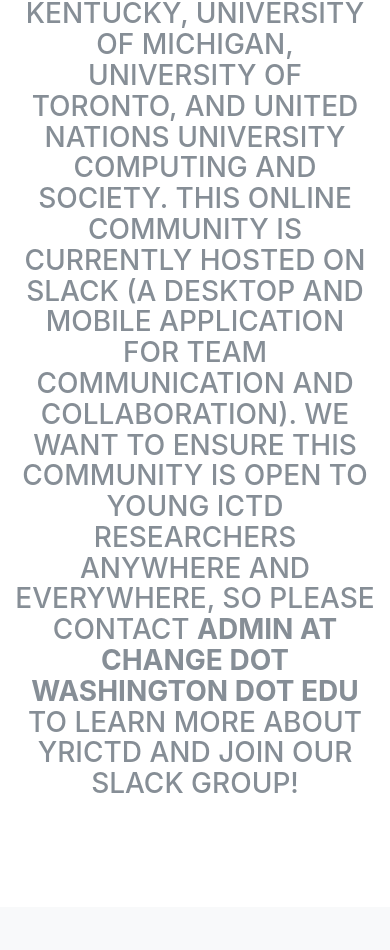
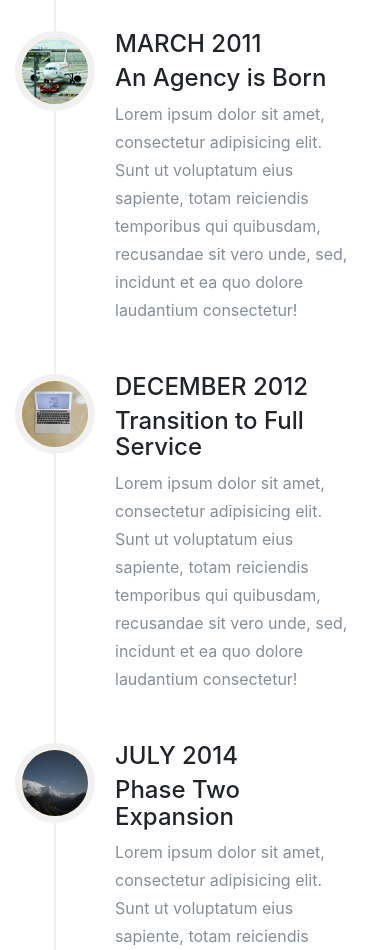
Before and after one commit to yrictd/yrictd.github.io, a website with bundled scripts: page index.html in a window 390 px wide. Shown: the part 1050-2000 px from the top of the page. Built offline with nearby package versions, Linux system fonts and the light colour scheme; a web font is replaced by a local one.

```diff
--- a/index.html
+++ b/index.html
@@ -52,9 +52,9 @@
     <header class="masthead">
       <div class="container">
         <div class="intro-text">
-          <div class="intro-lead-in">Welcome to YRICTD!</div>
-          <!-- <div class="intro-heading">It's Nice To Meet You</div> -->
-          <a class="btn btn-xl js-scroll-trigger" href="#about">Learn more about us</a>
+          <div class="intro-lead-in">Welcome To YRICTD!</div>
+          <div class="intro-heading">It's Nice To Meet You</div>
+          <a class="btn btn-xl js-scroll-trigger" href="#about">Tell Me More</a>
         </div>
       </div>
     </header>
@@ -65,7 +65,76 @@
         <div class="row">
           <div class="col-lg-12 text-center">
             <h2 class="section-heading">About</h2>
-            <h3 class="text-muted">YRICTD is a group of young researchers and practitioners who want to share, support, and collaborate on ICTD work. This effort began as a joint collaboration between ICTD researchers at the Georgia Institute of Technology and the University of Washington, and has expanded to include Cornell, Carnegie Mellon, University of Kentucky, University of Michigan, University of Toronto, and United Nations University Computing and Society. This online community is currently hosted on Slack (a desktop and mobile application for team communication and collaboration). We want to ensure this community is open to young ICTD researchers anywhere and everywhere, so please contact <b>admin at change dot washington dot edu</b> to learn more about YRICTD and join our Slack group! </h3>
+            <h3 class="section-subheading text-muted">Lorem ipsum dolor sit amet consectetur.</h3>
+          </div>
+        </div>
+        <div class="row">
+          <div class="col-lg-12">
+            <ul class="timeline">
+              <li>
+                <div class="timeline-image">
+                  <img class="rounded-circle img-fluid" src="img/about/1.jpg" alt="">
+                </div>
+                <div class="timeline-panel">
+                  <div class="timeline-heading">
+                    <h4>2009-2011</h4>
+                    <h4 class="subheading">Our Humble Beginnings</h4>
+                  </div>
+                  <div class="timeline-body">
+                    <p class="text-muted">Lorem ipsum dolor sit amet, consectetur adipisicing elit. Sunt ut voluptatum eius sapiente, totam reiciendis temporibus qui quibusdam, recusandae sit vero unde, sed, incidunt et ea quo dolore laudantium consectetur!</p>
+                  </div>
+                </div>
+              </li>
+              <li class="timeline-inverted">
+                <div class="timeline-image">
+                  <img class="rounded-circle img-fluid" src="img/about/2.jpg" alt="">
+                </div>
+                <div class="timeline-panel">
+                  <div class="timeline-heading">
+                    <h4>March 2011</h4>
+                    <h4 class="subheading">An Agency is Born</h4>
+                  </div>
+                  <div class="timeline-body">
+                    <p class="text-muted">Lorem ipsum dolor sit amet, consectetur adipisicing elit. Sunt ut voluptatum eius sapiente, totam reiciendis temporibus qui quibusdam, recusandae sit vero unde, sed, incidunt et ea quo dolore laudantium consectetur!</p>
+                  </div>
+                </div>
+              </li>
+              <li>
+                <div class="timeline-image">
+                  <img class="rounded-circle img-fluid" src="img/about/3.jpg" alt="">
+                </div>
+                <div class="timeline-panel">
+                  <div class="timeline-heading">
+                    <h4>December 2012</h4>
+                    <h4 class="subheading">Transition to Full Service</h4>
+                  </div>
+                  <div class="timeline-body">
+                    <p class="text-muted">Lorem ipsum dolor sit amet, consectetur adipisicing elit. Sunt ut voluptatum eius sapiente, totam reiciendis temporibus qui quibusdam, recusandae sit vero unde, sed, incidunt et ea quo dolore laudantium consectetur!</p>
+                  </div>
+                </div>
+              </li>
+              <li class="timeline-inverted">
+                <div class="timeline-image">
+                  <img class="rounded-circle img-fluid" src="img/about/4.jpg" alt="">
+                </div>
+                <div class="timeline-panel">
+                  <div class="timeline-heading">
+                    <h4>July 2014</h4>
+                    <h4 class="subheading">Phase Two Expansion</h4>
+                  </div>
+                  <div class="timeline-body">
+                    <p class="text-muted">Lorem ipsum dolor sit amet, consectetur adipisicing elit. Sunt ut voluptatum eius sapiente, totam reiciendis temporibus qui quibusdam, recusandae sit vero unde, sed, incidunt et ea quo dolore laudantium consectetur!</p>
+                  </div>
+                </div>
+              </li>
+              <li class="timeline-inverted">
+                <div class="timeline-image">
+                  <h4>Be Part
+                    <br>Of Our
+                    <br>Story!</h4>
+                </div>
+              </li>
+            </ul>
           </div>
         </div>
       </div>
```
